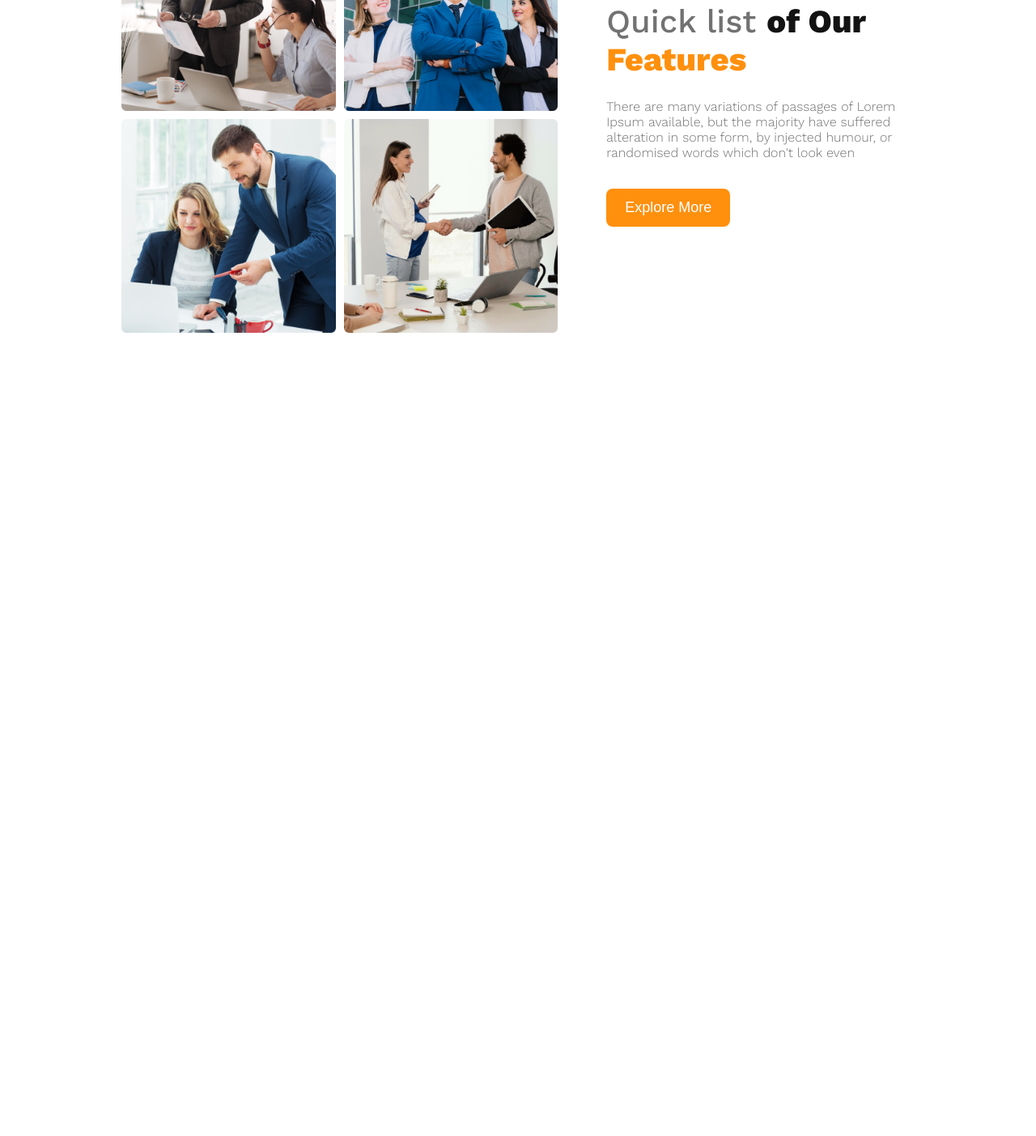
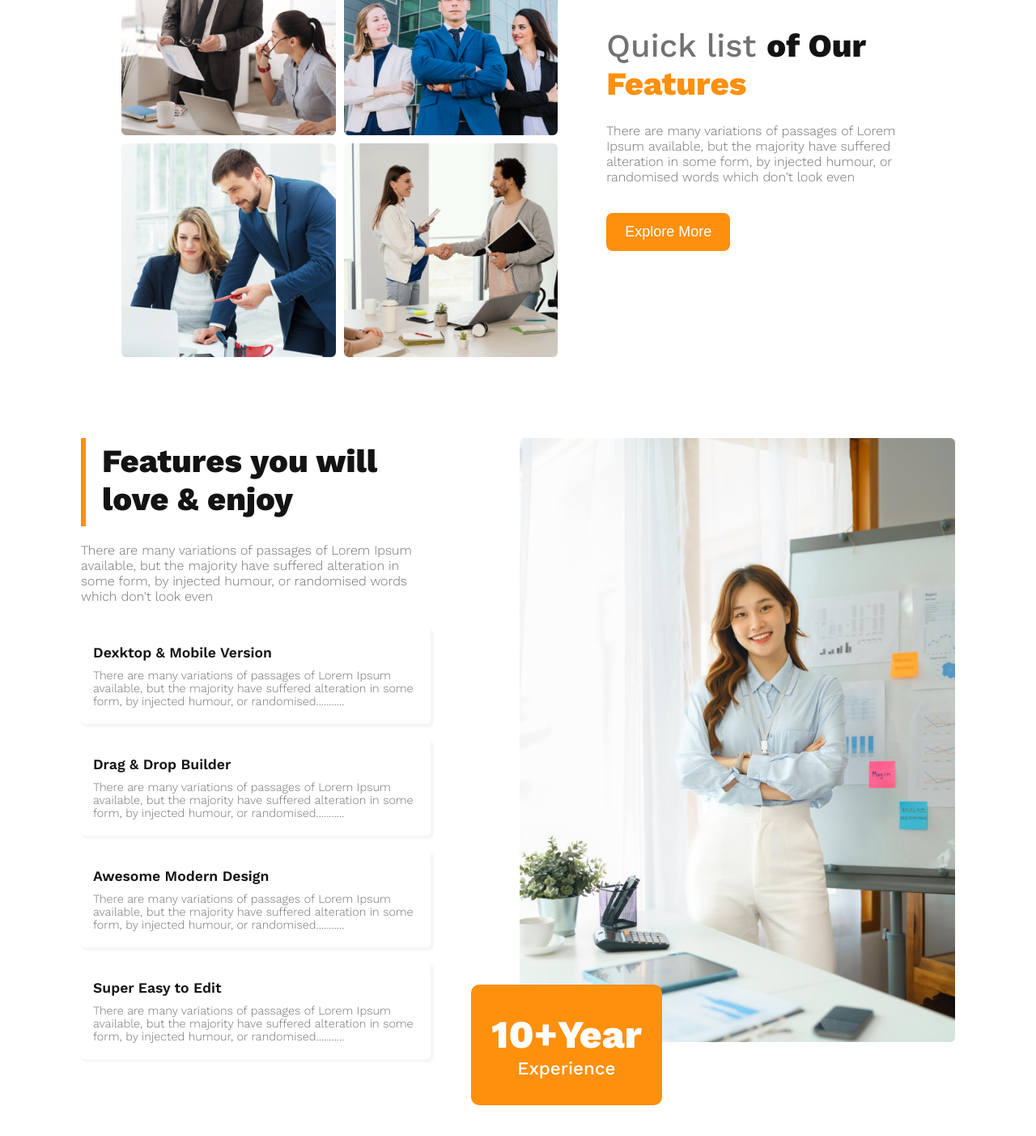
Before and after one commit to sadi-07/g3-architects-website, a plain HTML site: page index.html in a window 1280 px wide. Shown: the part 1263-2666 px from the top of the page at 81% size. Before the commit the page ends 1774 px from the top, so only its background shows below. Drawn offline with nearby package versions, Linux system fonts and the light colour scheme.

Commit message:
About section responsive added

```diff
--- a/index.html
+++ b/index.html
@@ -44,7 +44,40 @@
             </div>
         </div>
 
-        <div class="about-section"></div>
+        <div class="about-section display-flex">
+            <div class="about-content">
+                <div class="headline">
+                    <h2>Features you will love & enjoy</h2>
+                    <p>There are many variations of passages of Lorem Ipsum available, but the majority have suffered alteration in some form, by injected humour, or randomised words which don't look even</p>
+                </div>
+                <div class="details-section">
+                    <div class="details">
+                        <h3>Dexktop & Mobile Version</h3>
+                        <p>There are many variations of passages of Lorem Ipsum available, but the majority have suffered alteration in some form, by injected humour, or randomised...........</p>
+                    </div>
+                    <div class="details">
+                        <h3>Drag & Drop Builder</h3>
+                        <p>There are many variations of passages of Lorem Ipsum available, but the majority have suffered alteration in some form, by injected humour, or randomised...........</p>
+                    </div>
+                    <div class="details">
+                        <h3>Awesome Modern Design</h3>
+                        <p>There are many variations of passages of Lorem Ipsum available, but the majority have suffered alteration in some form, by injected humour, or randomised...........</p>
+                    </div>
+                    <div class="details">
+                        <h3>Super Easy to Edit</h3>
+                        <p>There are many variations of passages of Lorem Ipsum available, but the majority have suffered alteration in some form, by injected humour, or randomised...........</p>
+                    </div>
+                </div>
+            </div>
+            <div class="about-image">
+                <img src="./images/architect.png" alt="">
+                <div class="exp-div">
+                    <h2>10+Year</h2>
+                    <p>Experience</p>
+                </div>
+            </div>
+        </div>
+
         <div class="facts-section"></div>
         <div class="sponsor-section"></div>
     </main>
--- a/styles/g3-architects.css
+++ b/styles/g3-architects.css
@@ -31,6 +31,7 @@
 
 header{
     background-color: #FFF4E7;
+    padding-top: 30px;
 }
 .navbar{
     justify-content: space-between;
@@ -118,7 +119,75 @@ header{
     padding: 25px 0px 35px;
 }
 
+/* About section */
 
+.about-section{
+    max-width: 1080px;
+    margin: 0 auto;
+    gap: 30px;
+}
+.about-content{
+    max-width: 40%;
+    padding: 0px 80px 0px 0px;
+}
+
+.about-content .headline h2{
+    font-weight: 800;
+    font-size: 2.5rem;
+    color: #131313;
+    border-left: 6px solid #FF900E;
+    padding: 5px 0px 10px 20px;
+}
+.about-content .headline p{
+    font-weight: 300;
+    font-size: 1rem;
+    color: #727272;
+    padding: 20px 0px 30px;
+}
+
+.details-section .details{
+    padding: 20px 15px;
+    border-radius: 5px;
+    box-shadow: 2px 2px 2px 2px rgba(0, 0, 0, 0.04);
+    margin-bottom: 20px;
+}
+.details-section .details h3{
+    font-weight: 600;
+    font-size: 1.1rem;
+    color: #131313;
+    padding-bottom: 10px;
+}
+.details-section .details p{
+    font-weight: 300;
+    font-size: 0.9rem;
+    color: #727272;
+}
+.about-image{
+    max-width: 50%;
+}
+.about-image img{
+    width: 100%;
+}
+.exp-div{
+    padding: 33px 25px;
+    background-color: #FF900E;
+    color: #fff;
+    display: inline-block;
+    position: relative;
+    left: -60px;
+    bottom: 75px;
+    border: none;
+    border-radius: 10px;
+}
+.exp-div h2{
+    font-weight: 800;
+    font-size: 3rem;
+}
+.exp-div p{
+    font-weight: 500;
+    font-size: 1.4rem;
+    text-align: center;
+}
 /* Responsive */
 
 @media screen and (max-width:576px) {
@@ -135,8 +204,31 @@ header{
 
     .feature-section{
         flex-direction: column;
+        padding: 50px 0px;
     }
     .feature-image{
         grid-template-columns: repeat(1, 1fr);
     }
+
+    .about-section{
+        flex-direction: column;
+    }
+    .about-content{
+        padding: 0px;
+        max-width: 80%;
+        margin: 0 auto;
+    }
+    .about-image{
+        padding: 0;
+        margin: 0 auto;
+    }
+    .details{
+        width: auto;
+    }
+    .exp-div{
+        padding: 26px 18px;
+    }
+    .exp-div h2{
+        font-size: 2.1rem;
+    }
 }
```
